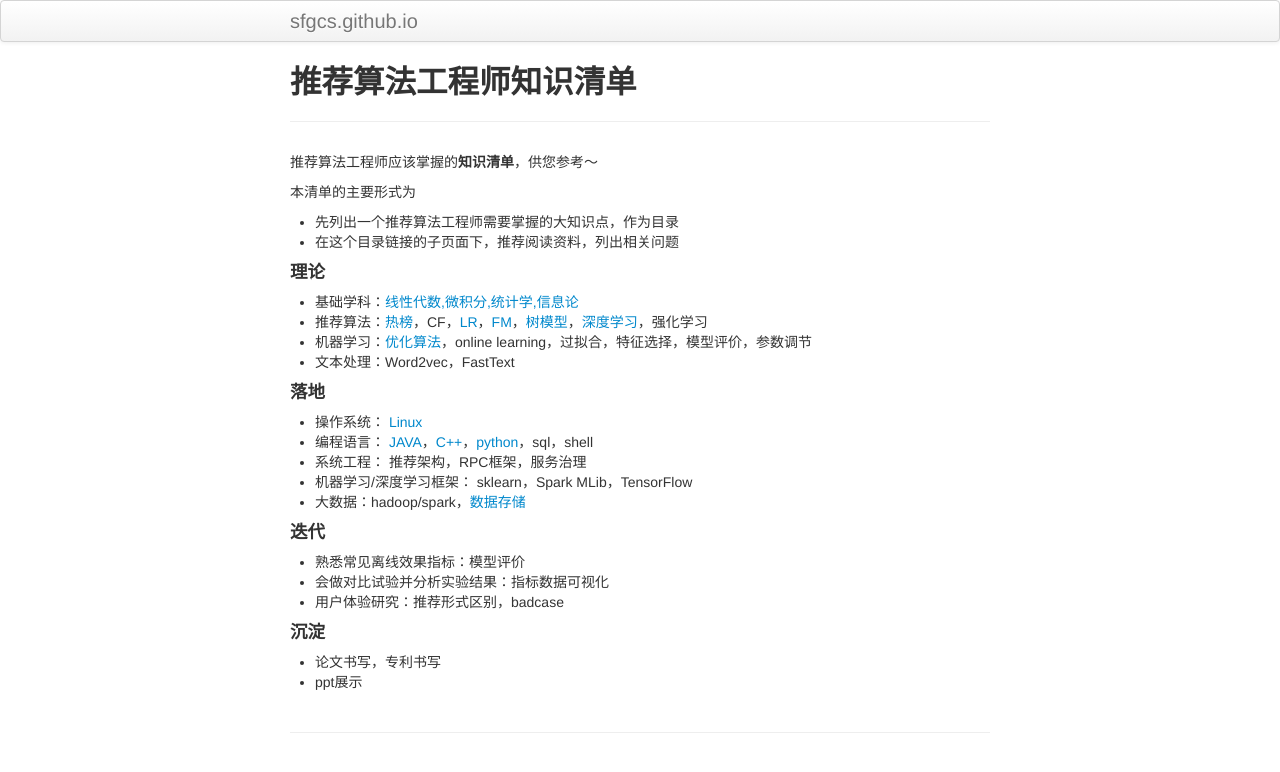
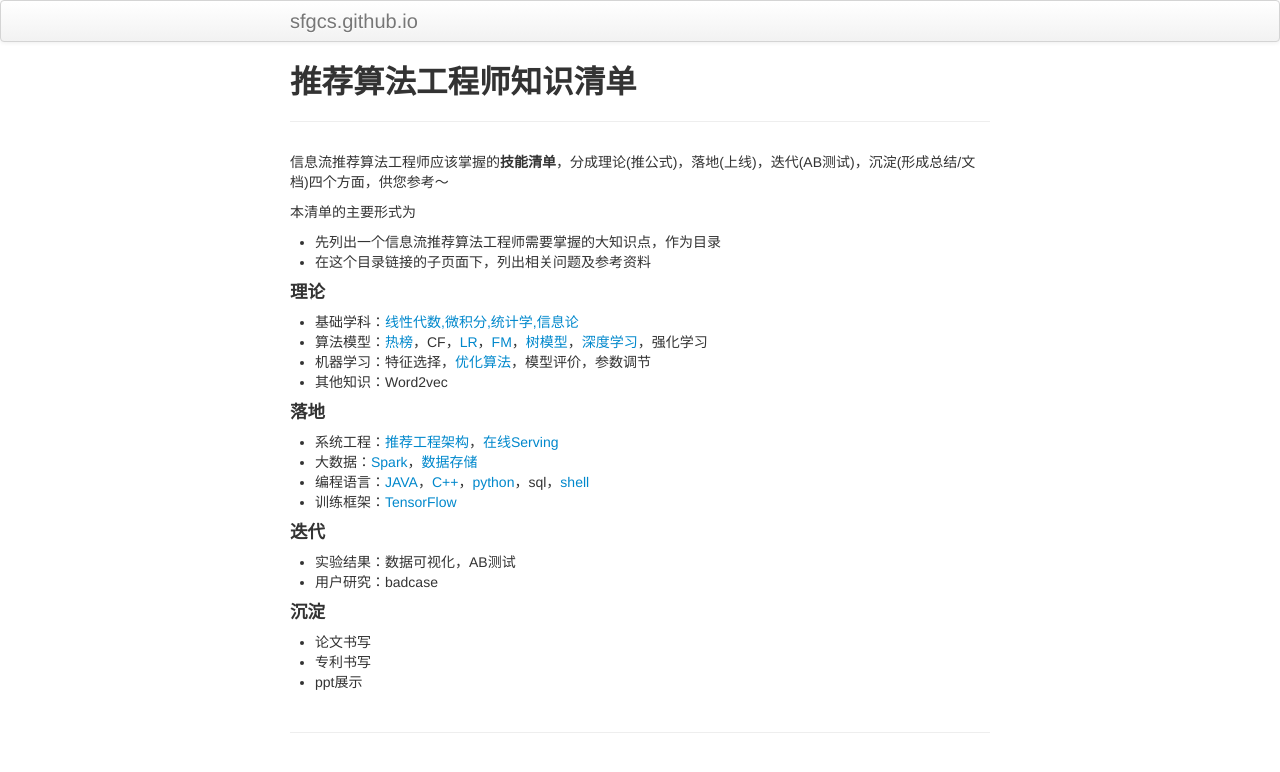
Before and after one commit to sfgcs/sfgcs.github.io, a Jekyll site: the page built from index.md, in a window 1280 px wide. Shown: the top 772 px of the page. Built offline with Jekyll 4.4.1, drawn with Linux system fonts in a browser that asks for light colours.

Commit message:
Update index.md

```diff
--- a/index.md
+++ b/index.md
@@ -5,32 +5,31 @@ tagline:
 description: 如何成为一名推荐算法工程师详细补充版
 ---
 
-推荐算法工程师应该掌握的**知识清单**，供您参考～
+信息流推荐算法工程师应该掌握的**技能清单**，分成理论(推公式)，落地(上线)，迭代(AB测试)，沉淀(形成总结/文档)四个方面，供您参考～
 
 本清单的主要形式为
-- 先列出一个推荐算法工程师需要掌握的大知识点，作为目录
-- 在这个目录链接的子页面下，推荐阅读资料，列出相关问题
+- 先列出一个信息流推荐算法工程师需要掌握的大知识点，作为目录
+- 在这个目录链接的子页面下，列出相关问题及参考资料
 
 #### 理论
 
 -  基础学科：[线性代数,微积分,统计学,信息论](/pages/math.html)
--  推荐算法：[热榜](/pages/hot.html)，CF，[LR](/pages/lr.html)，[FM](/pages/fm.html)，[树模型](/pages/tree.html)，[深度学习](/pages/dl.html)，强化学习
--  机器学习：[优化算法](/pages/opt.html)，online learning，过拟合，特征选择，模型评价，参数调节
--  文本处理：Word2vec，FastText
+-  算法模型：[热榜](/pages/hot.html)，CF，[LR](/pages/lr.html)，[FM](/pages/fm.html)，[树模型](/pages/tree.html)，[深度学习](/pages/dl.html)，强化学习
+-  机器学习：特征选择，[优化算法](/pages/opt.html)，模型评价，参数调节
+-  其他知识：Word2vec
 
 #### 落地
 
-- 操作系统： [Linux](/pages/linux.html)
-- 编程语言： [JAVA](/pages/java.html)，[C++](/pages/c++.html)，[python](/pages/python.html)，sql，shell
-- 系统工程： 推荐架构，RPC框架，服务治理
-- 机器学习/深度学习框架： sklearn，Spark MLib，TensorFlow
-- 大数据：hadoop/spark，[数据存储](/pages/data_store.html)
+- 系统工程：[推荐工程架构](/pages/arch.html)，[在线Serving](/pages/serving.html)
+- 大数据：[Spark](/pages/spark.html)，[数据存储](/pages/data_store.html)
+- 编程语言：[JAVA](/pages/java.html)，[C++](/pages/c++.html)，[python](/pages/python.html)，sql，[shell](/pages/linux.html)
+- 训练框架：[TensorFlow](/pages/tensorflow.html)
 
 #### 迭代
-- 熟悉常见离线效果指标：模型评价
-- 会做对比试验并分析实验结果：指标数据可视化
-- 用户体验研究：推荐形式区别，badcase
+- 实验结果：数据可视化，AB测试
+- 用户研究：badcase
 
 #### 沉淀
-- 论文书写，专利书写
+- 论文书写
+- 专利书写
 - ppt展示
```
